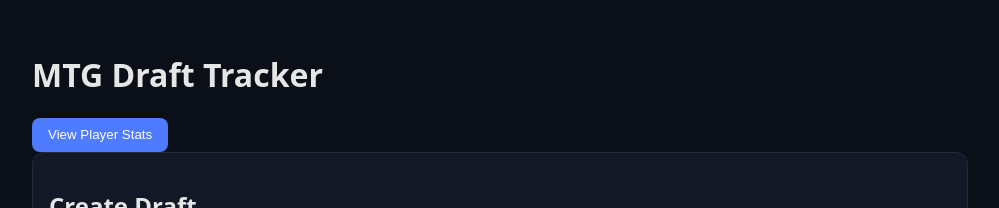
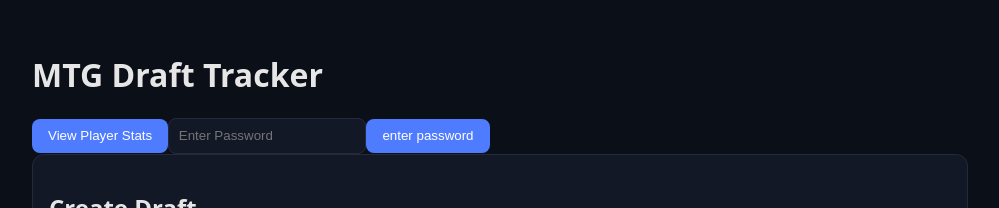
Before and after one commit to MrSnoodle01/mtg-draft-history, a React (Vite) app in the folder frontend/: page / in a window 1280 px wide. Shown: the top 208 px of the page, without its empty margins (140-1139 px from the left). Built offline with nearby package versions, Linux system fonts and the light colour scheme; no server answers; the database is empty.

Commit message:
added barely functioning password button

```diff
--- a/frontend/src/pages/Home.tsx
+++ b/frontend/src/pages/Home.tsx
@@ -6,6 +6,8 @@
 
 export default function Home() {
     const [drafts, setDrafts] = useState<Draft[]>([]);
+    const [password, setPassword] = useState('');
+    const [loggedIn, setLoggedIn] = useState(false);
     const navigate = useNavigate();
 
     async function loadDrafts() {
@@ -26,6 +28,13 @@
         }
     }
 
+    function onSubmitPassword(input: string) {
+        if (input == '555') {
+            alert("balls");
+            setLoggedIn(true);
+        }
+    }
+
     useEffect(() => {
         loadDrafts();
     }, []);
@@ -39,6 +48,18 @@
                 onClick={() => navigate(`/playerStats`)}
             >
                 View Player Stats
+            </button>
+
+            <input
+                placeholder="Enter Password"
+                value={password}
+                onChange={(e) => setPassword(e.target.value)}
+            />
+            <button
+                className="button"
+                onClick={() => onSubmitPassword(password)}
+            >
+                enter password
             </button>
 
             <CreateDraftForm onCreated={loadDrafts} />
@@ -56,7 +77,7 @@
                         <p>{new Date(d.date).toLocaleDateString()}</p>
                         <p className="muted">{d.location}</p>
 
-                        <button
+                        {loggedIn && <button
                             className="button"
                             onClick={(e) => {
                                 e.stopPropagation();
@@ -65,7 +86,7 @@
                             style={{ marginTop: "10px", background: "#c0392b" }}
                         >
                             Delete
-                        </button>
+                        </button>}
                     </div>
                 ))}
             </div>
```
Also changed, not shown: 1 other file (tests, documents, lock files or other folders).
